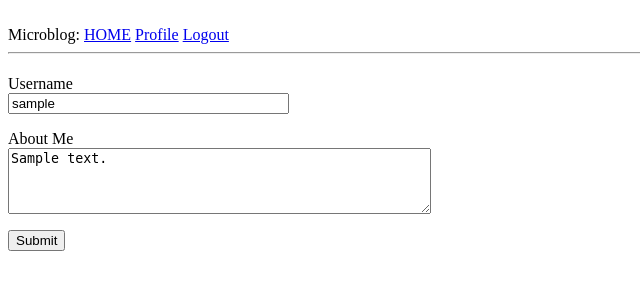
After one commit to MASTERGROOT/MicroBlog, a Flask app: page /edit_profile in a window 1280 px wide. The commit adds this page. Shown: the top 300 px of the page, without its empty margins (0-640 px from the left). Run offline with Flask 3, Linux system fonts and the light colour scheme; a user stored in the database is signed in; tables that the repository leaves empty hold one stand-in row (values such as "Sample post").

Commit message:
add edit profile and avatar

```diff
--- a/app/form.py
+++ b/app/form.py
@@ -1,6 +1,6 @@
 from flask_wtf import FlaskForm
-from wtforms import StringField ,PasswordField, BooleanField, SubmitField
-from wtforms.validators import DataRequired, ValidationError, Email, EqualTo
+from wtforms import StringField ,PasswordField, BooleanField, SubmitField, TextAreaField
+from wtforms.validators import DataRequired, ValidationError, Email, EqualTo, Length
 import sqlalchemy as sa
 from app import db
 from app.models import User
@@ -27,3 +27,8 @@ class Registration(FlaskForm):
         user_email = db.session.scalar(sa.select(User).where(User.email == email.data))
         if user_email is not None:
             raise ValidationError('This email already exists')
+
+class EditProfileForm(FlaskForm):
+    username = StringField('Username', validators=[DataRequired()])
+    about_me = TextAreaField('About Me', validators=[Length(min=0, max=140)])
+    submit = SubmitField('Submit')
--- a/app/routes.py
+++ b/app/routes.py
@@ -1,10 +1,11 @@
 from app import app, db
 from flask import render_template, flash, redirect, url_for, request
 from urllib.parse import urlsplit
-from app.form import LoginForm, Registration
+from app.form import LoginForm, Registration, EditProfileForm
 from flask_login import current_user, login_user, logout_user, login_required
 import sqlalchemy as sa
 from app.models import User
+from datetime import datetime, timezone
 
 @app.route("/")
 @app.route('/index')
@@ -60,3 +61,34 @@ def register():
         flash('Congratulations, you are now a registered user!')
         return redirect(url_for('login'))
     return render_template('register.html', title='Register', regis_form=regis_form)
+
+@app.route('/user/<username>')
+@login_required
+def user(username):
+    user = db.first_or_404(sa.select(User).where(User.username == username))
+    posts = [
+        {'author': user, 'body': "test post 1"},
+        {'author': user, 'body': "test post 2"}
+    ]
+    return render_template('user.html', user= user, posts= posts)
+
+@app.before_request
+def before_request():
+    if current_user.is_authenticated:
+        current_user.last_seen = datetime.now(timezone.utc)
+        db.session.commit()
+
+@app.route('/edit_profile', methods=['GET','POST'])
+@login_required
+def edit_profile():
+    edit_form = EditProfileForm()
+    if edit_form.validate_on_submit():
+        current_user.username = edit_form.username.data
+        current_user.about_me = edit_form.about_me.data
+        db.session.commit()
+        flash("Your changes have been saved")
+        return redirect(url_for('edit_profile'))
+    elif request.method == 'GET':
+        edit_form.username.data = current_user.username
+        edit_form.about_me.data = current_user.about_me
+    return render_template('edit_profile.html', titlle="Edit Profile", edit_form=edit_form)
--- /dev/null
+++ b/app/templates/_post.html
@@ -0,0 +1,6 @@
+    <table>
+        <tr valign="top">
+            <td><img src="{{ user.avatar(36) }}" alt="Avatar Image"></td>
+            <td>{{ post.author.username }} says: <b>{{ post.body }}</b></td>
+        </tr>
+    </table>
--- /dev/null
+++ b/app/templates/edit_profile.html
@@ -0,0 +1,23 @@
+{% extends "layout.html" %}
+
+{% block content %}
+    <h1></h1>
+    <form action="" method="post">
+        {{edit_form.hidden_tag()}}
+        <p>
+            {{ edit_form.username.label }}<br>
+            {{ edit_form.username(size=32) }}<br>
+            {% for error in edit_form.username.errors %}
+            <span style="color: red;">[{{error}}]</span>
+            {% endfor %}
+        </p>
+        <p>
+            {{ edit_form.about_me.label }}<br>
+            {{ edit_form.about_me(cols=50, rows=4) }}<br>
+            {% for error in edit_form.about_me.errors %}
+            <span style="color: red;">[{{error}}]</span>
+            {% endfor %}
+        </p>
+        <p>{{edit_form.submit()}}</p>
+    </form>
+{% endblock  %}
--- a/app/templates/layout.html
+++ b/app/templates/layout.html
@@ -16,10 +16,11 @@
             {% if current_user.is_anonymous %}
             <a href="{{ url_for('login') }}">Login</a>
             {% else %}
+            <a href="{{ url_for('user', username=current_user.username) }}">Profile</a>
             <a href="{{ url_for('logout') }}">Logout</a>
             {% endif %}
         </div>
-        <hr />
+        <hr>
         {% with messages = get_flashed_messages() %} {% if messages %}
         <ul>
             {% for message in messages %}
```
Also changed, not shown: app/models.py (+7 -0 lines), app/templates/user.html (added, +20 -0 lines), migrations/versions/16f40af5fabe_new_fields_in_user_model.py (added, +34 -0 lines), app.db.
